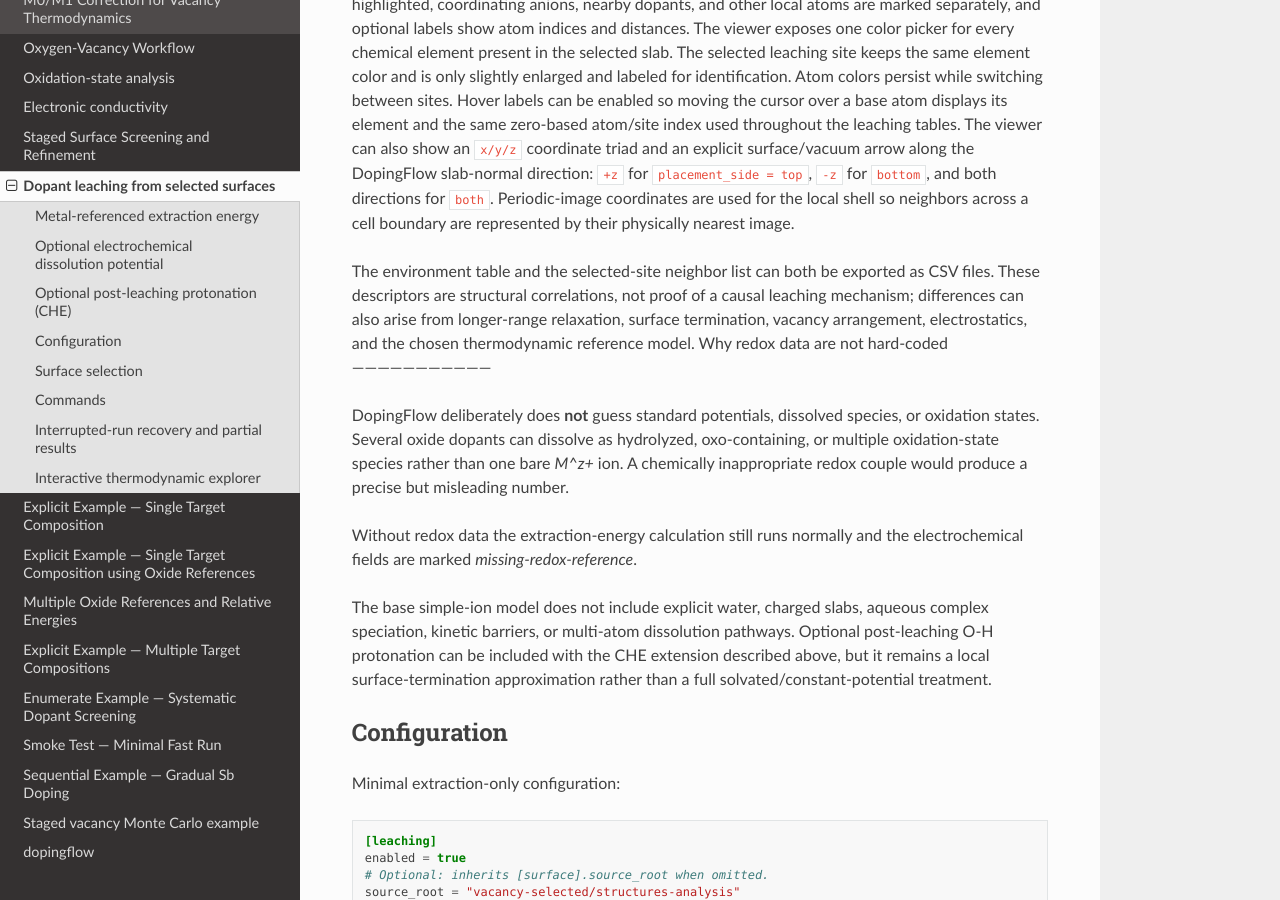
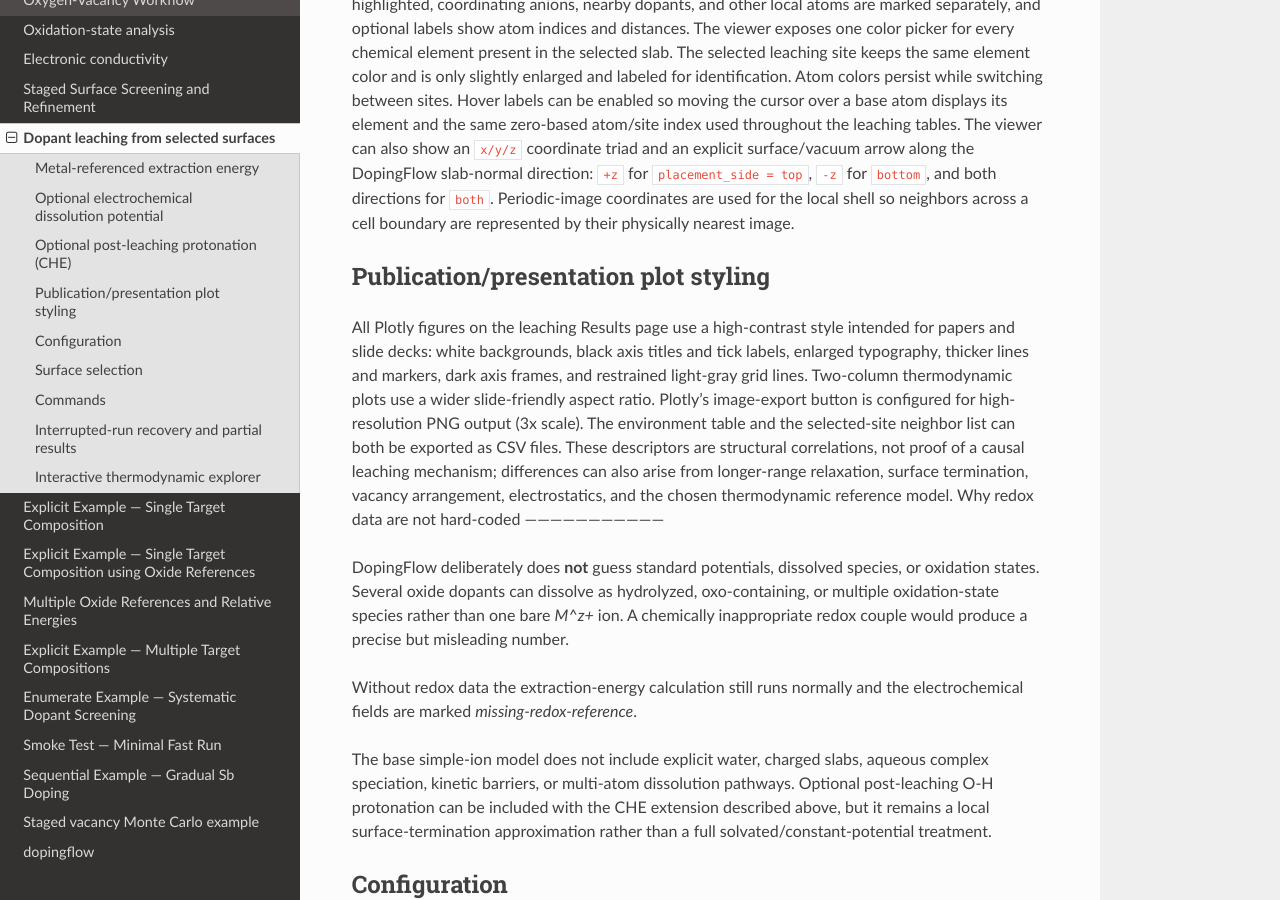
Before and after one commit to KazemZh/dopingflow, a Sphinx documentation site: the page built from docs/source/methods/leaching.rst, in a window 1280 px wide and 900 px high, scrolled down 3017 px. Built offline with Sphinx 7.4.7 and the Read the Docs theme 3.1.0, drawn with Linux system fonts in a browser that asks for light colours.

Commit message:
Document publication-ready leaching plot style

```diff
--- a/docs/source/methods/leaching.rst
+++ b/docs/source/methods/leaching.rst
@@ -197,6 +197,15 @@ surface/vacuum arrow along the DopingFlow slab-normal direction: ``+z`` for
 ``both``. Periodic-image coordinates are used for the local shell so neighbors
 across a cell boundary are represented by their physically nearest image.
 
+Publication/presentation plot styling
+-------------------------------------
+
+All Plotly figures on the leaching Results page use a high-contrast style
+intended for papers and slide decks: white backgrounds, black axis titles and
+tick labels, enlarged typography, thicker lines and markers, dark axis frames,
+and restrained light-gray grid lines. Two-column thermodynamic plots use a
+wider slide-friendly aspect ratio. Plotly's image-export button is configured
+for high-resolution PNG output (3x scale).
 The environment table and the selected-site neighbor list can both be exported
 as CSV files. These descriptors are structural correlations, not proof of a
 causal leaching mechanism; differences can also arise from longer-range
```
